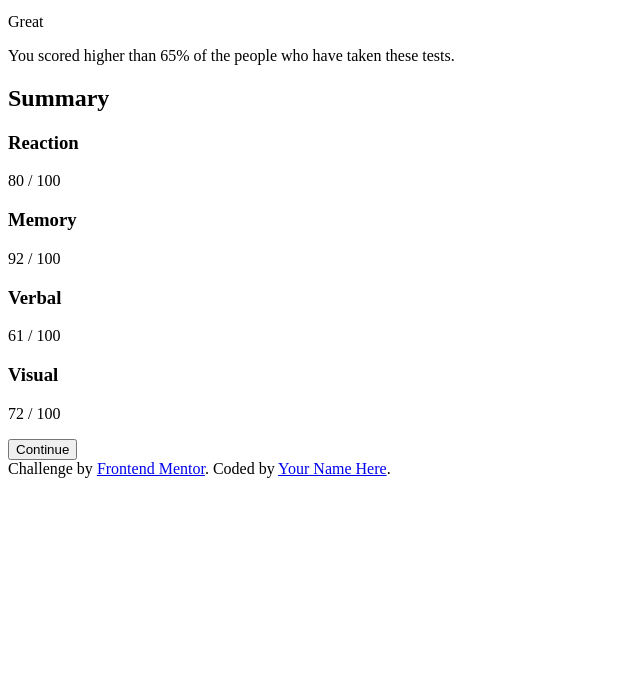
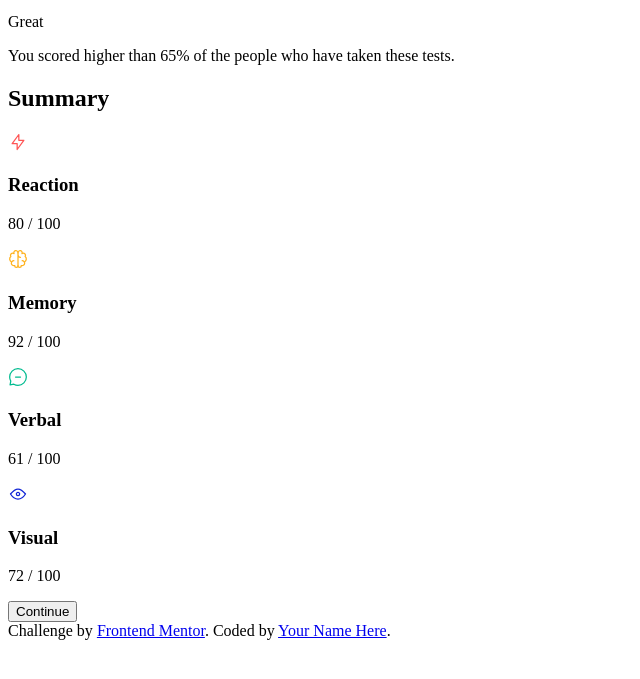
Before and after one commit to Younos-abbasi/result-summary-component, a plain HTML site: page index.html in a window 1280 px wide. Shown: the part 101-780 px from the top of the page, without its empty margins (0-640 px from the left). Drawn offline with Linux system fonts and the light colour scheme.

Commit message:
added icons

```diff
--- a/index.html
+++ b/index.html
@@ -25,34 +25,100 @@
       <div class="summary">
         <h2>Summary</h2>
         <div class="summary__items">
-          <!-- item 1 -->
-
           <div class="summary__item1">
-            <!-- icon -->
+            <svg
+              xmlns="http://www.w3.org/2000/svg"
+              width="20"
+              height="20"
+              fill="none"
+              viewBox="0 0 20 20"
+            >
+              <path
+                stroke="#F55"
+                stroke-linecap="round"
+                stroke-linejoin="round"
+                stroke-width="1.25"
+                d="M10.833 8.333V2.5l-6.666 9.167h5V17.5l6.666-9.167h-5Z"
+              />
+            </svg>
             <h3 class="summary__item-title">Reaction</h3>
             <p><span>80</span> / 100</p>
           </div>
-
-          <!-- item 2 -->
-
           <div class="summary__item1">
-            <!-- icon -->
+            <svg
+              xmlns="http://www.w3.org/2000/svg"
+              width="20"
+              height="20"
+              fill="none"
+              viewBox="0 0 20 20"
+            >
+              <path
+                stroke="#FFB21E"
+                stroke-linecap="round"
+                stroke-linejoin="round"
+                stroke-width="1.25"
+                d="M5.833 11.667a2.5 2.5 0 1 0 .834 4.858"
+              />
+              <path
+                stroke="#FFB21E"
+                stroke-linecap="round"
+                stroke-linejoin="round"
+                stroke-width="1.25"
+                d="M3.553 13.004a3.333 3.333 0 0 1-.728-5.53m.025-.067a2.083 2.083 0 0 1 2.983-2.824m.199.054A2.083 2.083 0 1 1 10 3.75v12.917a1.667 1.667 0 0 1-3.333 0M10 5.833a2.5 2.5 0 0 0 2.5 2.5m1.667 3.334a2.5 2.5 0 1 1-.834 4.858"
+              />
+              <path
+                stroke="#FFB21E"
+                stroke-linecap="round"
+                stroke-linejoin="round"
+                stroke-width="1.25"
+                d="M16.447 13.004a3.334 3.334 0 0 0 .728-5.53m-.025-.067a2.083 2.083 0 0 0-2.983-2.824M10 3.75a2.085 2.085 0 0 1 2.538-2.033 2.084 2.084 0 0 1 1.43 2.92m-.635 12.03a1.667 1.667 0 0 1-3.333 0"
+              />
+            </svg>
             <h3 class="summary__item-title">Memory</h3>
             <p><span>92</span> / 100</p>
           </div>
-
-          <!-- item 3 -->
-
           <div class="summary__item1">
-            <!-- icon -->
+            <svg
+              xmlns="http://www.w3.org/2000/svg"
+              width="20"
+              height="20"
+              fill="none"
+              viewBox="0 0 20 20"
+            >
+              <path
+                stroke="#00BB8F"
+                stroke-linecap="round"
+                stroke-linejoin="round"
+                stroke-width="1.25"
+                d="M7.5 10h5M10 18.333A8.333 8.333 0 1 0 1.667 10c0 1.518.406 2.942 1.115 4.167l-.699 3.75 3.75-.699A8.295 8.295 0 0 0 10 18.333Z"
+              />
+            </svg>
             <h3 class="summary__item-title">Verbal</h3>
             <p><span>61</span> / 100</p>
           </div>
-
-          <!-- item 4 -->
-
           <div class="summary__item1">
-            <!-- icon -->
+            <svg
+              xmlns="http://www.w3.org/2000/svg"
+              width="20"
+              height="20"
+              fill="none"
+              viewBox="0 0 20 20"
+            >
+              <path
+                stroke="#1125D6"
+                stroke-linecap="round"
+                stroke-linejoin="round"
+                stroke-width="1.25"
+                d="M10 11.667a1.667 1.667 0 1 0 0-3.334 1.667 1.667 0 0 0 0 3.334Z"
+              />
+              <path
+                stroke="#1125D6"
+                stroke-linecap="round"
+                stroke-linejoin="round"
+                stroke-width="1.25"
+                d="M17.5 10c-1.574 2.492-4.402 5-7.5 5s-5.926-2.508-7.5-5C4.416 7.632 6.66 5 10 5s5.584 2.632 7.5 5Z"
+              />
+            </svg>
             <h3 class="summary__item-title">Visual</h3>
             <p><span>72</span> / 100</p>
           </div>
```
